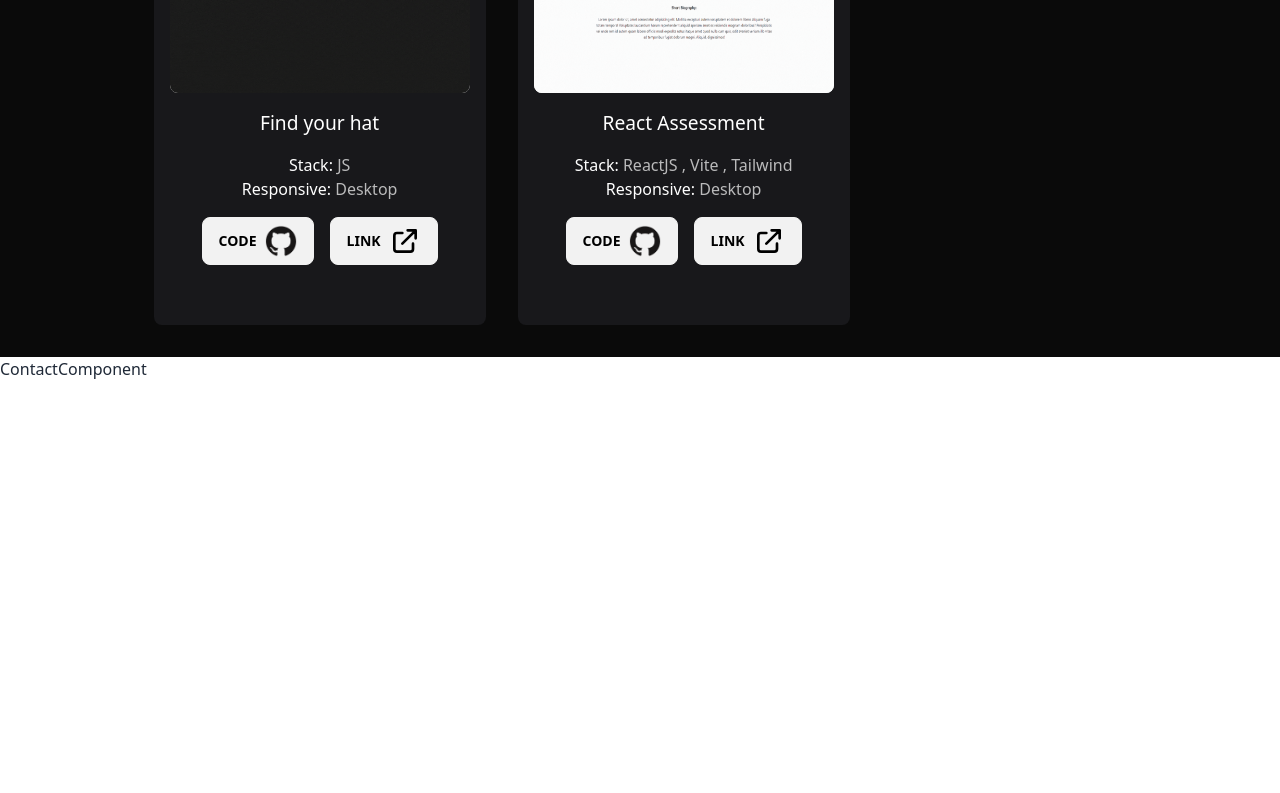
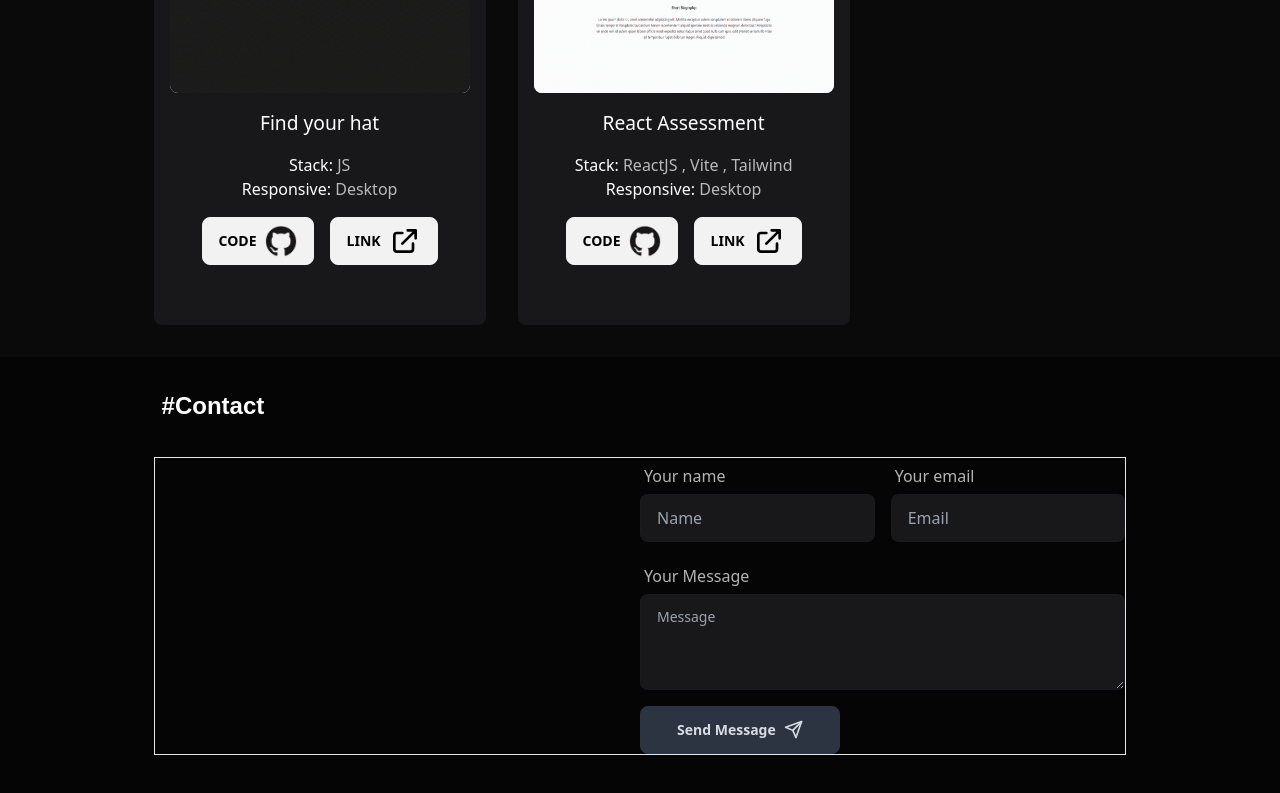
Before and after one commit to sukandasaeieo/portfolio-sukanda, a React (Vite) app: page / in a window 1280 px wide. Shown: the part 6229-7022 px from the top of the page. Before the commit the page ends 6610 px from the top, so only its background shows below. Built offline with nearby package versions, Linux system fonts and the light colour scheme; a web font is replaced by a local one.

Commit message:
create ContactComponent

```diff
--- a/src/components/ContactComponent.jsx
+++ b/src/components/ContactComponent.jsx
@@ -1,7 +1,84 @@
+import { useState } from "react";
+import LayoutComponent from "./LayoutComponent"
+import { LuSend } from "react-icons/lu";
 
 const ContactComponent = () => {
+  const [namevisitor , setNamevisitor] = useState('')
+  const [emailvisitor , setEmailvisitor] = useState('')
+  const [messagevisitor , setMessagevisitor] = useState('')
+
+  const submitHandler = (e) =>{
+    e.preventDefault()
+    if(namevisitor && emailvisitor && messagevisitor){
+        console.log('send message')
+    }
+  }
+
   return (
-    <div>ContactComponent</div>
+    <LayoutComponent topic={'Contact'} idcomponent={'contact'} bgopacity={'bg-opacity-[98%]'}>
+        <div className=" flex justify-between items-center mt-[2rem] border" >
+
+            {/* Left */}
+            <section className=" w-[50%]"></section>
+
+            {/* Right */}
+            <section className=" w-[50%]">
+              <form className=" flex flex-col gap-y-[1rem] text-white text-opacity-70" onSubmit={(e)=>submitHandler(e)}>
+
+                {/* Form Top */}
+                <section className=" flex gap-x-[1rem] ">
+                  {/* Input Left */}
+                  <section className="form-control w-full max-w-xs">
+                    <label htmlFor="contact-name" className="label">
+                      <span className="label-text text-white text-[1rem]  text-opacity-70">Your name</span>
+                    </label>
+                    <input  id="contact-name"
+                            type="text"
+                            placeholder="Name"
+                            className="input input-bordered bg-[#18181b]  w-full max-w-xs"
+                            onChange={(e)=>setNamevisitor(e.target.value)}
+                            value={namevisitor}
+                            />
+                  </section>
+
+                  {/* Input Right */}
+                  <section className="form-control w-full max-w-xs">
+                    <label htmlFor="contact-email" className="label">
+                      <span className="label-text text-white text-[1rem]  text-opacity-70">Your email</span>
+                    </label>
+                    <input  id="contact-email"
+                            type="text"
+                            placeholder="Email"
+                            className="input input-bordered bg-[#18181b]  w-full max-w-xs"
+                            onChange={(e)=>setEmailvisitor(e.target.value)}
+                            value={emailvisitor}
+                            />
+                  </section>
+
+
+                </section>
+
+                {/* Form Bottom */}
+                <section className="form-control">
+                  <label htmlFor="contact-message"  className="label">
+                    <span className="label-text text-white text-[1rem]  text-opacity-70">Your Message</span>
+                  </label>
+                  <textarea   id="contact-message"
+                              className="textarea textarea-bordered h-24 bg-[#18181b]"
+                              placeholder="Message"
+                              onChange={(e)=>setMessagevisitor(e.target.value)}
+                              value={messagevisitor}
+                  >
+
+                  </textarea>
+                </section>
+
+                <button type='submit' className="btn btn-neutral max-w-[200px] normal-case ">Send Message <LuSend className=" text-[1.2rem]"/></button>
+              </form>
+            </section>
+
+        </div>
+    </LayoutComponent>
   )
 }
 
```
